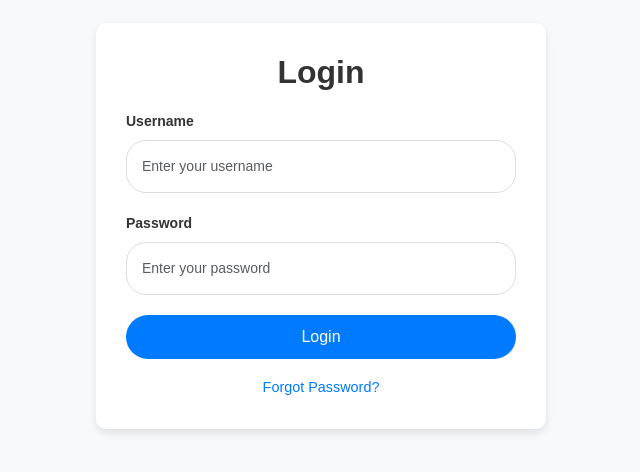
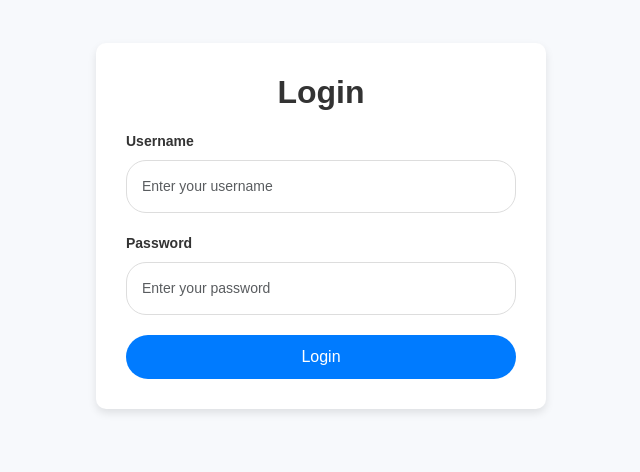
Before and after one commit to alirf2077/web_course_project_Phase2, a React (Create React App) app: page /login in a window 1280 px wide. Shown: the part 174-646 px from the top of the page, without its empty margins (319-959 px from the left). Built offline with nearby package versions, Linux system fonts and the light colour scheme.

Commit message:
add navigating based on role after login

```diff
--- a/src/components/Login.js
+++ b/src/components/Login.js
@@ -1,14 +1,14 @@
 import React, { useState } from 'react';
+import { useNavigate } from 'react-router-dom';
 
 function Login() {
     const [username, setUsername] = useState('');
     const [password, setPassword] = useState('');
     const [error, setError] = useState(null);
-    const [success, setSuccess] = useState(false);
+    const navigate = useNavigate();
 
     const handleLogin = async (e) => {
         e.preventDefault();
-
         try {
             const response = await fetch('http://localhost:5000/auth/login', {
                 method: 'POST',
@@ -26,11 +26,15 @@ function Login() {
 
             const data = await response.json();
             setError(null);
-            setSuccess(true);
-            console.log('Token:', data.token);
+
+            if (data.role === 'designer') {
+                navigate('/designer-dashboard');
+            } else if (data.role === 'player') {
+                navigate('/player');
+            }
         } catch (err) {
             console.error('Error:', err);
-            setError('An error occurred. Please try again.');
+            setError('An error occurred. Please check your API connection.');
         }
     };
 
@@ -63,10 +67,6 @@ function Login() {
                     </div>
                     <button type="submit" className="btn btn-custom w-100">Login</button>
                     {error && <div className="text-danger mt-2">{error}</div>}
-                    {success && <div className="text-success mt-2">Login successful!</div>}
-                    <div className="text-center mt-3">
-                        <a href="#" className="text-decoration-none forgot-password-link">Forgot Password?</a>
-                    </div>
                 </form>
             </div>
         </div>
```
